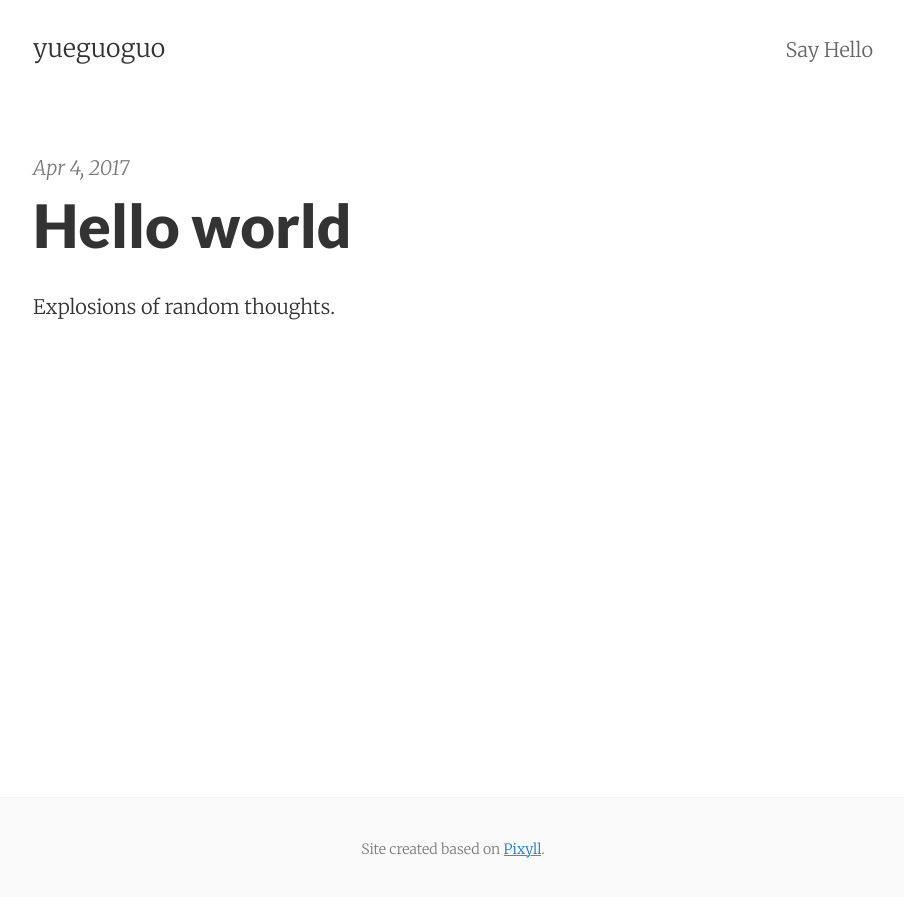
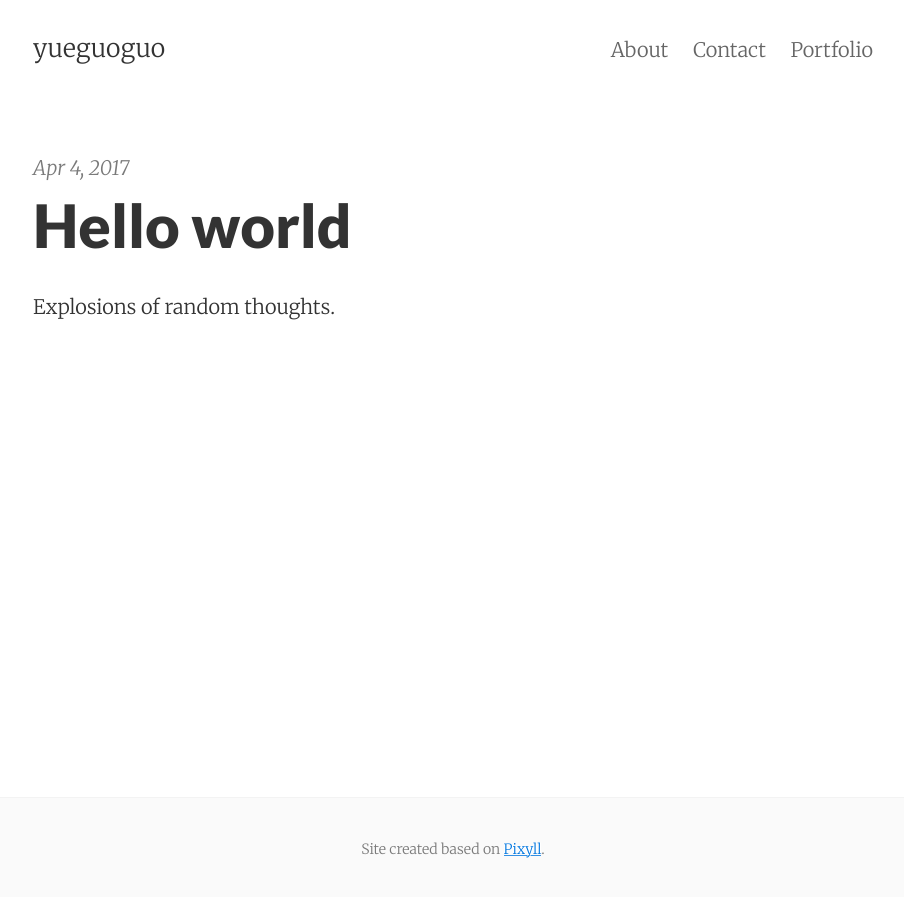
Before and after one commit to yueguoguo/yueguoguo.github.io, a Jekyll site: the page built from index.html, in a window 1280 px wide. Shown: the top 897 px of the page, without its empty margins (187-1091 px from the left). Built offline with Jekyll 4.4.1, drawn with Linux system fonts in a browser that asks for light colours; the list of posts is cut into pages by our own code.

Commit message:
Update navigation.html

```diff
--- a/_includes/navigation.html
+++ b/_includes/navigation.html
@@ -1,15 +1,3 @@
-{% for page in site.pages %}
-    {% if page.tags contains "about" %}
-        <a href="{{ page.url }}">{{ page.title }}</a>
-    {% endif %}
-{% endfor %}
-{% for page in site.pages %}
-    {% if page.tags contains "contact" %}
-        <a href="{{ page.url }}">{{ page.title }}</a>
-    {% endif %}
-{% endfor %}
-{% for page in site.pages %}
-    {% if page.tags contains "portfolio" %}
-        <a href="{{ page.url }}">{{ page.title }}</a>
-    {% endif %}
-{% endfor %}
+<a href="{{ site.baseurl }}/about/">About</a>
+<a href="{{ site.baseurl }}/contact/">Contact</a>
+<a href="{{ site.baseurl }}/portfolio/">Portfolio</a>
```
